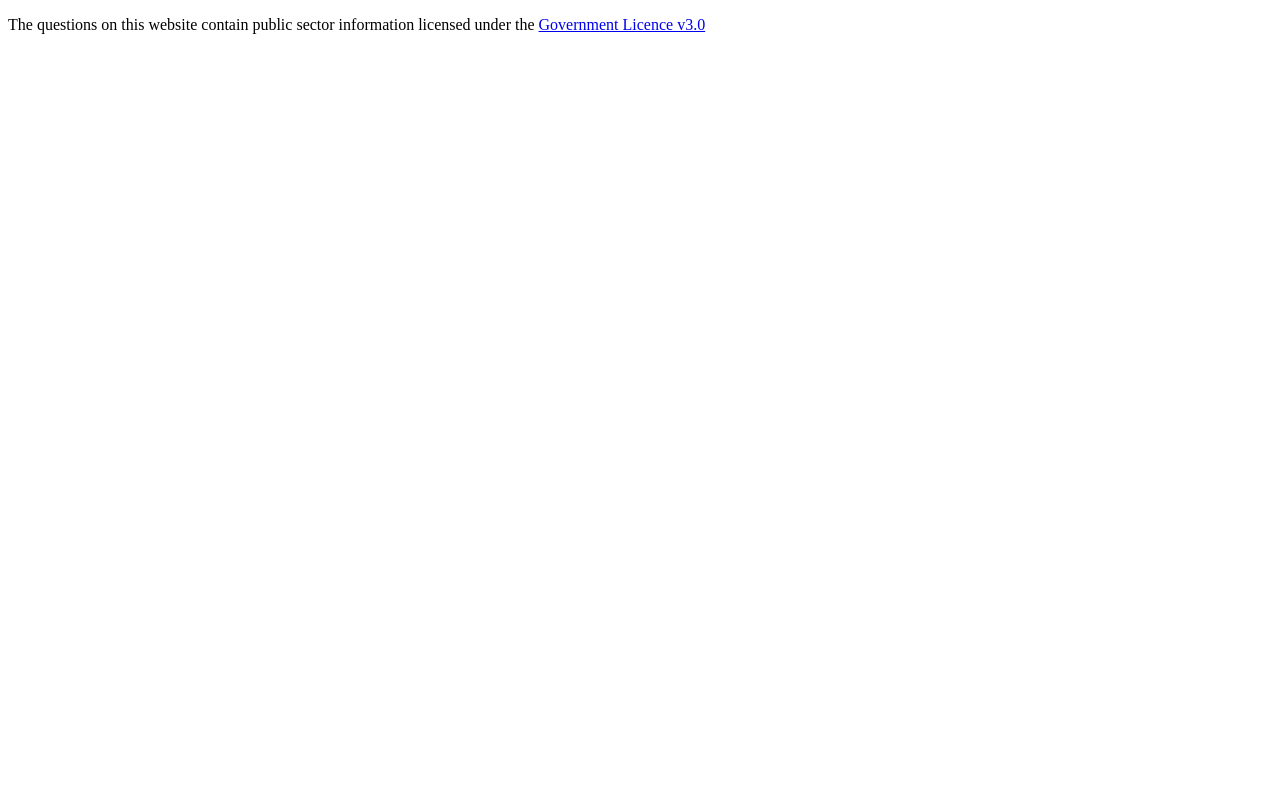
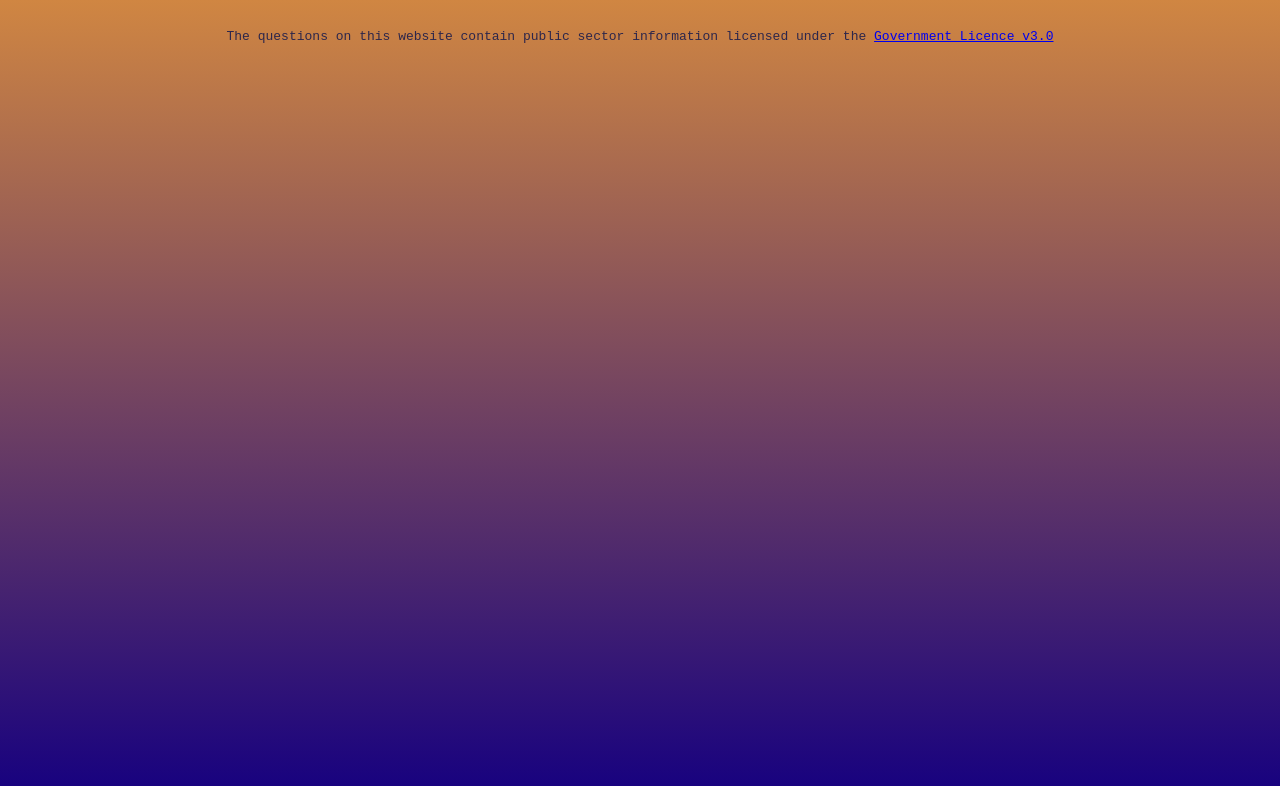
Before and after one commit to Nadia982/maths-quiz, a React (Vite) app: page / in a window 1280 px wide. Shown: the top 786 px of the page. Built offline with nearby package versions, Linux system fonts and the light colour scheme.

Commit message:
added content to constants file. Added styles to body

```diff
--- a/src/App.jsx
+++ b/src/App.jsx
@@ -1,8 +1,9 @@
 import Quiz from "./Quiz"
+import {mathsQuiz} from "./constants";
 
 function App() {
   return (
-        <Quiz/>
+        <Quiz questions = {mathsQuiz.questions}/>
   )
 }
 
--- a/src/Quiz.jsx
+++ b/src/Quiz.jsx
@@ -1,6 +1,6 @@
-
 const Quiz = () => {
   return (
+    <div className="quiz-container">
     <p class="attribution">
       The questions on this website contain public sector information licensed
       under <pre>the </pre>
@@ -8,8 +8,8 @@ const Quiz = () => {
         class="attribution-link"
         tabindex="-1"
         href="https://www.nationalarchives.gov.uk/doc/open-government-licence/version/3/">Government Licence v3.0</a>
-
     </p>
+    </div>
   )
 }
 
--- /dev/null
+++ b/src/constants.js
@@ -0,0 +1,11 @@
+export const mathsQuiz = {
+  questions: [
+    {
+      question:
+        "There are 25 sheets of paper in a small pack. There are 500 sheets in a large pack. How many small packs make one large pack?",
+      choices: [4, 5, 10, 20],
+      type: "MCQ",
+      correctAnswer: 20,
+    },
+  ],
+};
--- a/src/index.css
+++ /dev/null
@@ -1,4 +0,0 @@
-pre {
-  font-family: serif;
-  display: inline;
-}
--- /dev/null
+++ b/src/index.scss
@@ -0,0 +1,24 @@
+$primary: #150080;
+$accent: #d08642;
+$bg: #fff;
+$bg-accent: #e7e7e8e9;
+$disabled: #9c9c9c;
+$foreground: #2d264b;
+
+body {
+  margin: 0;
+  padding: 0;
+  box-sizing: border-box;
+  font-family: monospace;
+  background: linear-gradient(0deg, $primary 0.03%, $accent);
+  color: $foreground;
+  height: 100vh;
+  padding: 1rem;
+  display: flex;
+  justify-content: center;
+  margin: 0 auto;
+}
+
+pre {
+  display: inline;
+}
--- a/src/main.jsx
+++ b/src/main.jsx
@@ -1,7 +1,7 @@
 import React from 'react'
 import ReactDOM from 'react-dom/client'
 import App from './App.jsx'
-import './index.css'
+import './index.scss'
 
 ReactDOM.createRoot(document.getElementById('root')).render(
 
```
